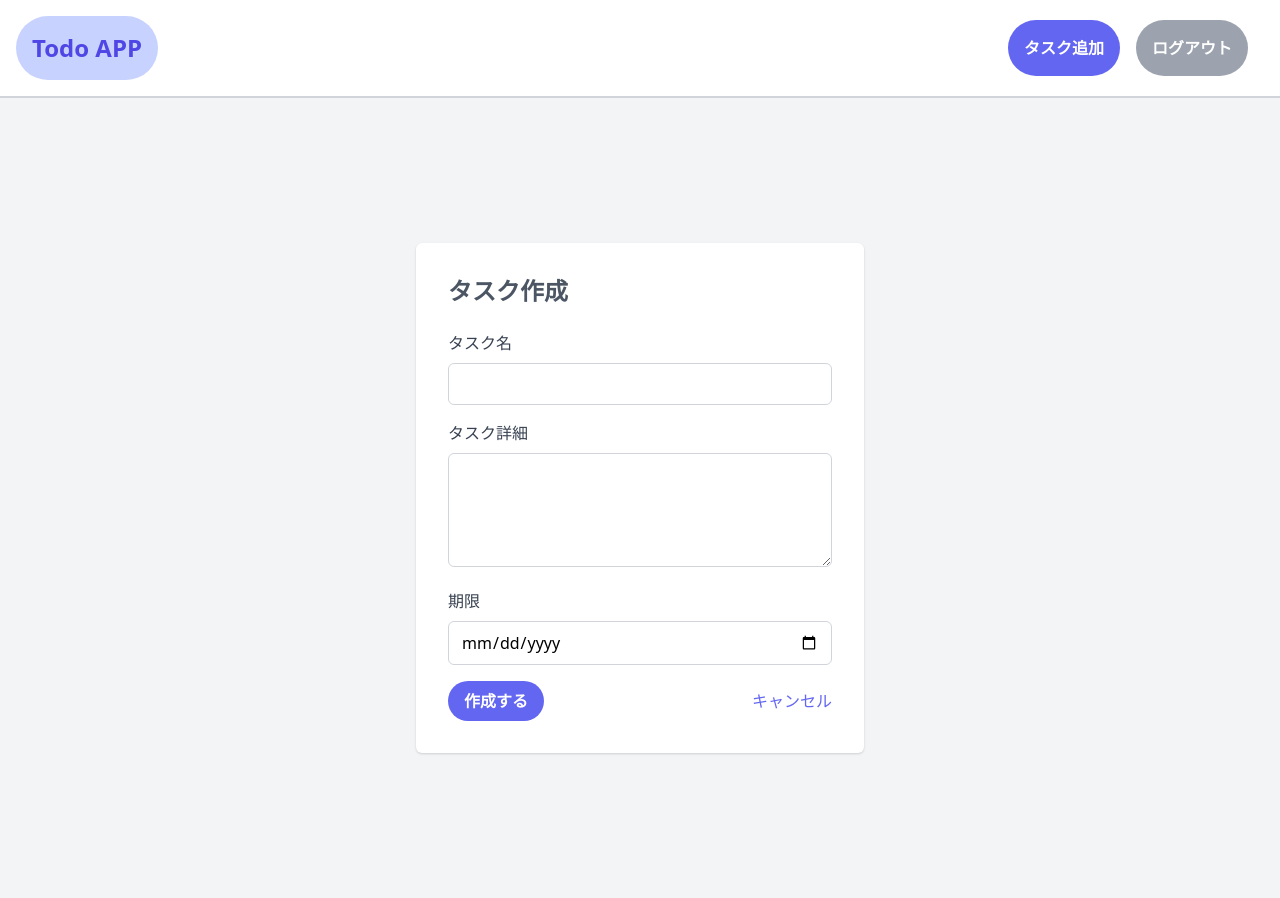
After one commit to tomoropy/todo-app-schoo, a Flask app: page /task/register in a window 1280 px wide. The commit adds this page. Run offline with Flask 3, Linux system fonts and the light colour scheme; the visitor is signed in with stand-in values (Sample User, id 1).

Commit message:
[add] タスクのCreate, Read

```diff
--- a/app/models.py
+++ b/app/models.py
@@ -11,7 +11,7 @@ def load_user(user_id):
 
 # Userテーブルの定義
 class User(UserMixin, db.Model):
-    tablename = 'users'
+    __tablename__ = 'users'
 
     # カラム定義
     id = db.Column(db.Integer, primary_key=True)
@@ -34,3 +34,19 @@ class User(UserMixin, db.Model):
     @classmethod
     def select_by_email(cls, email):
         return cls.query.filter_by(email=email).first()
+
+class Task(db.Model):
+    __tablename__ = 'tasks'
+
+    id = db.Column(db.Integer, primary_key=True)
+    title = db.Column(db.String(64), nullable=False)
+    description = db.Column(db.String(256))
+    endtime = db.Column(db.DateTime, nullable=False)
+    created_at = db.Column(db.DateTime, server_default=func.now(), nullable=False)
+    user_id = db.Column(db.Integer, db.ForeignKey('users.id'))
+
+    def __init__(self, title, description, endtime, user_id):
+        self.title = title
+        self.description = description
+        self.endtime = endtime
+        self.user_id = user_id
--- /dev/null
+++ b/app/templates/_header.html
@@ -0,0 +1,23 @@
+<header class="bg-white border-b-2 border-gray-300">
+  <div class="py-2 flex items-center">
+    <div class="p-4 rounded-full ml-4 bg-indigo-200 my-2">
+      <a href="/" class="text-indigo-600 font-extrabold text-2xl">Todo APP</a>
+    </div>
+    <div class="flex items-center absolute right-8">
+      <div class="flex items-center space-x-4 ml-4">
+        <a
+          href="{{ url_for('root.task_register') }}"
+          class="bg-indigo-500 hover:bg-indigo-600 text-white font-bold p-4 rounded-full"
+          >タスク追加</a
+        >
+      </div>
+      <div class="flex items-center space-x-4 ml-4">
+        <a
+          href="{{ url_for('root.login') }}"
+          class="bg-gray-400 hover:bg-gray-500 text-white font-bold p-4 rounded-full"
+          >ログアウト</a
+        >
+      </div>
+    </div>
+  </div>
+</header>
--- /dev/null
+++ b/app/templates/layout.html
@@ -0,0 +1,23 @@
+<!DOCTYPE html>
+<html lang="ja">
+  <head>
+    <meta charset="UTF-8" />
+    <meta http-equiv="X-UA-Compatible" content="IE=edge" />
+    <meta name="viewport" content="width=device-width, initial-scale=1.0" />
+    <!-- tailwindCSSのUIを読み込む -->
+    <link
+      href="https://unpkg.com/tailwindcss@^2/dist/tailwind.min.css"
+      rel="stylesheet"
+    />
+    <script
+      src="https://cdn.jsdelivr.net/npm/alpinejs@3.x.x/dist/cdn.min.js"
+      defer
+    ></script>
+
+    <title>Todo-APP</title>
+  </head>
+  {% include "_header.html" %}
+  <body>
+    <div class="bg-gray-100">{% block content %} {% endblock content %}</div>
+  </body>
+</html>
--- /dev/null
+++ b/app/templates/task_register.html
@@ -0,0 +1,26 @@
+{% extends 'layout.html' %}
+{% block content %}
+<div class="container mx-auto min-h-screen flex justify-center items-center">
+  <div class="bg-white w-full max-w-md p-8 rounded-md shadow">
+    <h1 class="text-2xl font-bold mb-6 text-gray-600">タスク作成</h1>
+    <form action="{{ url_for('root.task_register') }}" method="POST">
+        <div class="mb-4">
+            <label for="title" class="block text-gray-700 mb-2">タスク名</label>
+            <input type="text" name="title" class="w-full px-3 py-2 border border-gray-300 rounded-md" required>
+        </div>
+        <div class="mb-4">
+            <label for="description" class="block text-gray-700 mb-2">タスク詳細</label>
+            <textarea name="description" rows="4" class="w-full px-3 py-2 border border-gray-300 rounded-md" required></textarea>
+        </div>
+        <div class="mb-4">
+            <label for="endtime" class="block text-gray-700 mb-2">期限</label>
+            <input type="date" name="endtime" class="w-full px-3 py-2 border border-gray-300 rounded-md" required>
+        </div>
+        <div class="flex justify-between items-center">
+            <button type="submit" class="bg-indigo-500 hover:bg-indigo-600 text-white font-bold py-2 px-4 rounded-full">作成する</button>
+            <a href="{{ url_for('root.home') }}" class="text-indigo-500">キャンセル</a>
+        </div>
+    </form>
+  </div>
+</div>
+{% endblock %}
--- a/app/views.py
+++ b/app/views.py
@@ -1,9 +1,10 @@
 from flask import Blueprint, render_template, request, redirect, url_for, flash
 from flask_login import login_user, login_required, logout_user, current_user
 import mysql.connector
+from datetime import datetime
 
 # 自分で作ったファイルからインポート
-from models import User, db
+from models import User, Task, db
 
 bp = Blueprint("root", __name__, url_prefix="/")
 
@@ -30,7 +31,7 @@ def db_test():
 @bp.route("/register", methods=["GET", "POST"])
 def register():
     if request.method == 'GET':
-        return render_template('register.html')
+        return render_template('user_register.html')
 
     if request.method == 'POST':
         # 書き込まれた項目formから取得する
@@ -73,4 +74,38 @@ def login():
 @bp.route("/", methods=["GET"])
 @login_required
 def home():
-    return render_template("home.html")
+    tasks = Task.query.filter_by(user_id=current_user.id).all()
+    return render_template("home.html", tasks=tasks)
+
+
+@bp.route("/logout", methods=["GET"])
+@login_required
+def logout():
+    logout_user()
+    return redirect(url_for("root.login"))
+
+
+@bp.route("/task/register", methods=["GET", "POST"])
+@login_required
+def task_register():
+    if request.method == "GET":
+        return render_template("task_register.html")
+
+    if request.method == "POST":
+        title = request.form.get("title")
+        description = request.form.get("description")
+        endtime_str = request.form.get("endtime")
+
+        # 文字列をdatetimeオブジェクトに変換
+        endtime = datetime.strptime(endtime_str, "%Y-%m-%d")
+
+        task = Task(
+            title = title,
+            description = description,
+            endtime = endtime,
+            user_id = current_user.id
+        )
+
+        db.session.add(task)
+        db.session.commit()
+        return redirect(url_for("root.home"))
```
Also changed, not shown: app/templates/home.html (+29 -12 lines), app/templates/user_register.html (renamed from app/templates/register.html).
